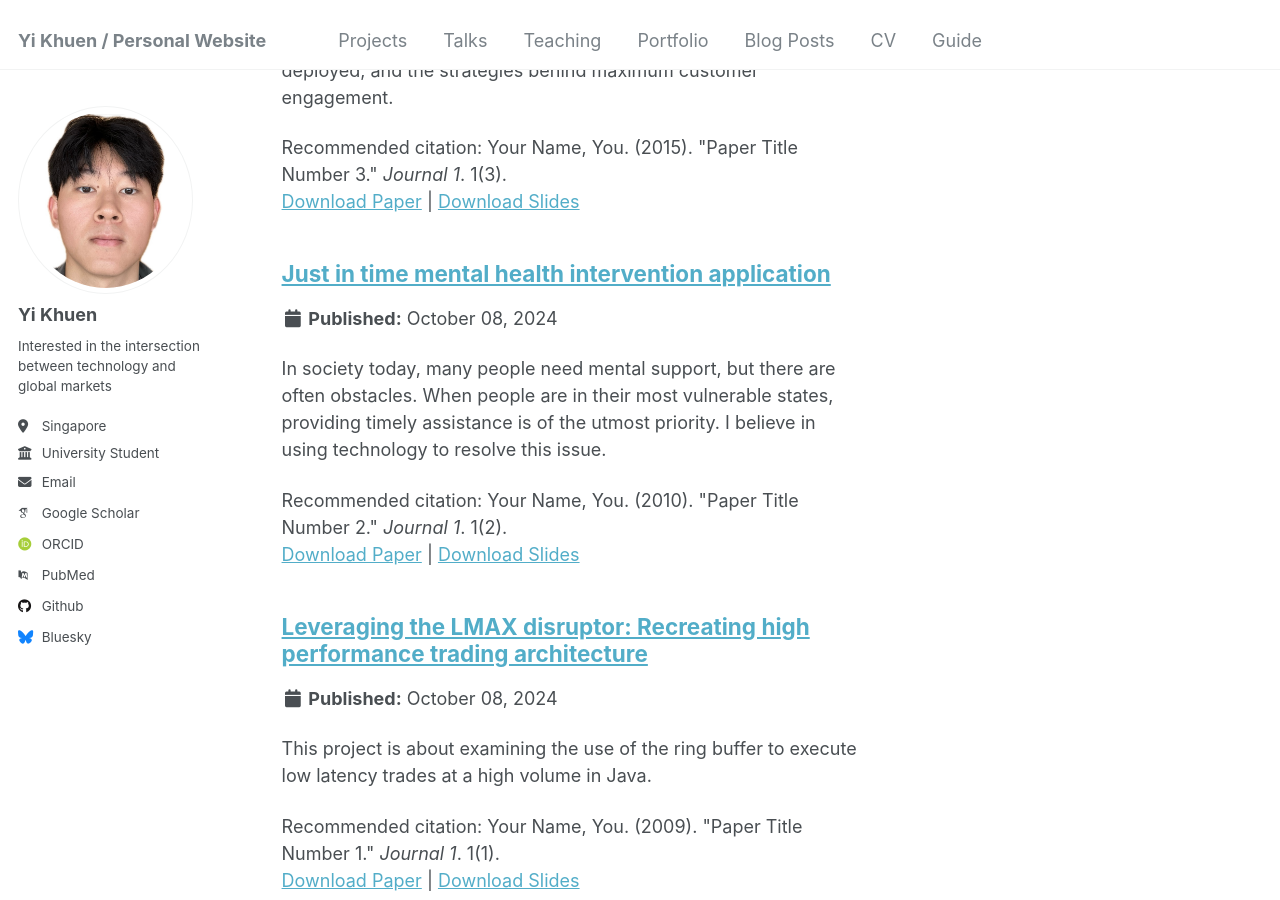
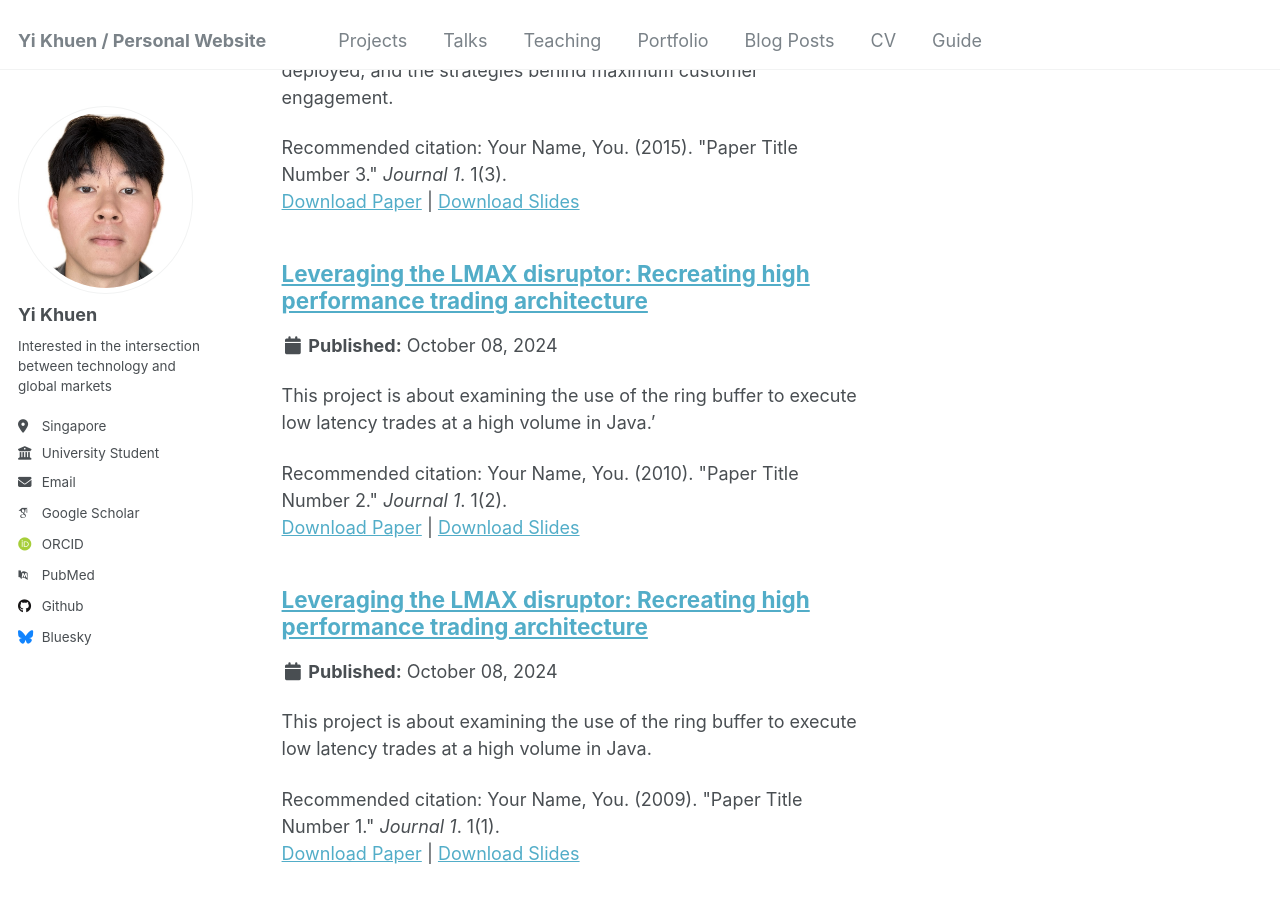
Before and after one commit to yikhuen/yikhuen.github.io, a Jekyll site: the page built from _pages/projects.html, in a window 1280 px wide and 900 px high, scrolled down 458 px. Built offline with Jekyll 4.4.1, drawn with Linux system fonts in a browser that asks for light colours; some web fonts are replaced.

Commit message:
Still trying to troubleshoot errors in project 2

```diff
--- a/_projects/2010-10-01-paper-title-number-2.md
+++ b/_projects/2010-10-01-paper-title-number-2.md
@@ -1,9 +1,9 @@
 ---
-title: "Just in time mental health intervention application"
+title: "Leveraging the LMAX disruptor: Recreating high performance trading architecture"
 collection: projects
 category: manuscripts
 permalink: /projects/2010-10-01-paper-title-number-2
-excerpt: 'In society today, many people need mental support, but there are often obstacles. When people are in their most vulnerable states, providing timely assistance is of the utmost priority. I believe in using technology to resolve this issue.'
+excerpt: This project is about examining the use of the ring buffer to execute low latency trades at a high volume in Java.'
 date: 2024-10-08
 venue: 'Journal 1'
 slidesurl: 'http://academicpages.github.io/files/slides2.pdf'
```
